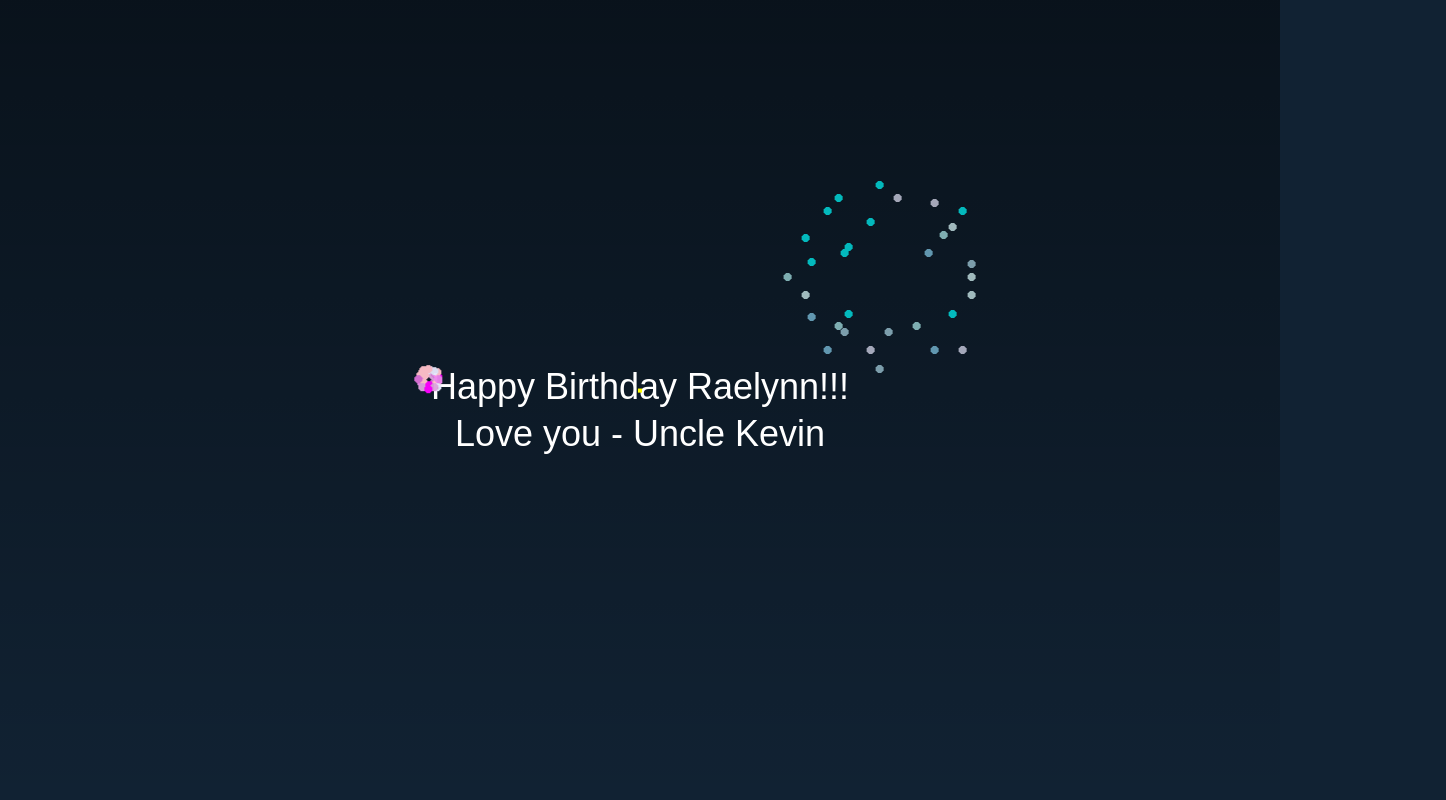
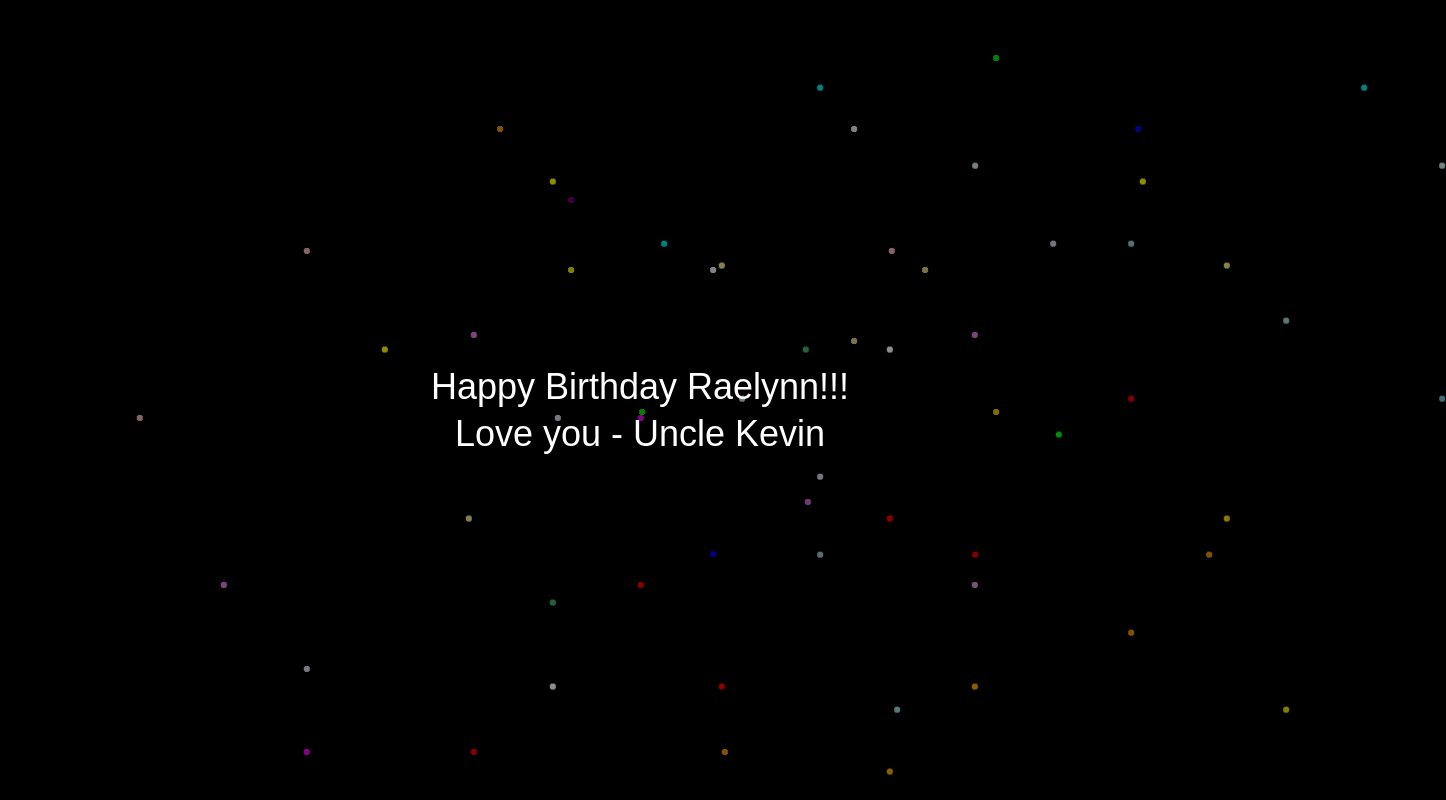
Before and after one commit to Novakane13/Novakane13.github.io, a plain HTML site: page index.html in a window 1280 px wide. Both pictures are taken after a click on the button "Click the cupcake for a surprise!". Shown: the top 800 px of the page, 1446 px wide, since content can reach past the window. Drawn offline with Linux system fonts and the light colour scheme.

Commit message:
Update index.html

```diff
--- a/index.html
+++ b/index.html
@@ -6,9 +6,7 @@
     <title>Happy Birthday</title>
     <style>
         body {
-            background:
-                linear-gradient(#0007, #0000),
-                #123;
+            background-color: black;
             margin: 0;
             height: 100vh;
             overflow: hidden;
@@ -29,57 +27,49 @@
         }
         .firework {
             --initialSize: 1vmin;
-            --finalSize: 100vmin;
-            --particleSize: 0.5vmin;
+            --finalSize: 120vmin;
+            --particleSize: 0.4vmin;
             --color1: yellow;
             --color2: khaki;
             --color3: white;
             --color4: lime;
             --color5: gold;
             --color6: mediumseagreen;
+            --color7: red;
+            --color8: orange;
+            --color9: magenta;
             --y: -30vmin;
             --x: -50%;
             --initialY: 60vmin;
             content: "";
-            animation: firework 2s infinite;
+            animation: firework 3.5s infinite;
             position: absolute;
             top: 50%;
             left: 50%;
-            transform: translate(-50%, var(--y));
+            transform: translate(-30%, var(--y));
             width: var(--initialSize);
             aspect-ratio: 1;
             background:
-                radial-gradient(circle, var(--color1) var(--particleSize), #0000 0) 50% 0%,
-                radial-gradient(circle, var(--color2) var(--particleSize), #0000 0) 100% 50%,
-                radial-gradient(circle, var(--color3) var(--particleSize), #0000 0) 50% 100%,
-                radial-gradient(circle, var(--color4) var(--particleSize), #0000 0) 0% 50%,
-                radial-gradient(circle, var(--color5) var(--particleSize), #0000 0) 80% 90%,
-                radial-gradient(circle, var(--color6) var(--particleSize), #0000 0) 95% 90%,
-                radial-gradient(circle, var(--color1) var(--particleSize), #0000 0) 90% 70%,
-                radial-gradient(circle, var(--color2) var(--particleSize), #0000 0) 100% 60%,
-                radial-gradient(circle, var(--color3) var(--particleSize), #0000 0) 55% 80%,
-                radial-gradient(circle, var(--color4) var(--particleSize), #0000 0) 70% 77%,
-                radial-gradient(circle, var(--color5) var(--particleSize), #0000 0) 22% 90%,
-                radial-gradient(circle, var(--color6) var(--particleSize), #0000 0) 45% 90%,
-                radial-gradient(circle, var(--color1) var(--particleSize), #0000 0) 33% 70%,
-                radial-gradient(circle, var(--color2) var(--particleSize), #0000 0) 10% 60%,
-                radial-gradient(circle, var(--color3) var(--particleSize), #0000 0) 31% 80%,
-                radial-gradient(circle, var(--color4) var(--particleSize), #0000 0) 28% 77%,
-                radial-gradient(circle, var(--color5) var(--particleSize), #0000 0) 13% 72%,
-                radial-gradient(circle, var(--color6) var(--particleSize), #0000 0) 80% 10%,
-                radial-gradient(circle, var(--color1) var(--particleSize), #0000 0) 95% 14%,
-                radial-gradient(circle, var(--color2) var(--particleSize), #0000 0) 90% 23%,
-                radial-gradient(circle, var(--color3) var(--particleSize), #0000 0) 100% 43%,
-                radial-gradient(circle, var(--color4) var(--particleSize), #0000 0) 85% 27%,
-                radial-gradient(circle, var(--color5) var(--particleSize), #0000 0) 77% 37%,
-                radial-gradient(circle, var(--color6) var(--particleSize), #0000 0) 60% 7%,
-                radial-gradient(circle, var(--color1) var(--particleSize), #0000 0) 22% 14%,
-                radial-gradient(circle, var(--color1) var(--particleSize), #0000 0) 45% 20%,
-                radial-gradient(circle, var(--color1) var(--particleSize), #0000 0) 33% 34%,
-                radial-gradient(circle, var(--color1) var(--particleSize), #0000 0) 10% 29%,
-                radial-gradient(circle, var(--color1) var(--particleSize), #0000 0) 31% 37%,
-                radial-gradient(circle, var(--color1) var(--particleSize), #0000 0) 28% 7%,
-                radial-gradient(circle, var(--color1) var(--particleSize), #0000 0) 13% 42%;
+                radial-gradient(circle, var(--color1) var(--particleSize), #0000 0) 20% 0%,
+                radial-gradient(circle, var(--color2) var(--particleSize), #0000 0) 40% 10%,
+                radial-gradient(circle, var(--color3) var(--particleSize), #0000 0) 60% 20%,
+                radial-gradient(circle, var(--color4) var(--particleSize), #0000 0) 80% 30%,
+                radial-gradient(circle, var(--color5) var(--particleSize), #0000 0) 100% 40%,
+                radial-gradient(circle, var(--color6) var(--particleSize), #0000 0) 20% 50%,
+                radial-gradient(circle, var(--color7) var(--particleSize), #0000 0) 40% 60%,
+                radial-gradient(circle, var(--color8) var(--particleSize), #0000 0) 60% 70%,
+                radial-gradient(circle, var(--color9) var(--particleSize), #0000 0) 80% 80%,
+                radial-gradient(circle, var(--color1) var(--particleSize), #0000 0) 0% 20%,
+                radial-gradient(circle, var(--color2) var(--particleSize), #0000 0) 10% 40%,
+                radial-gradient(circle, var(--color3) var(--particleSize), #0000 0) 20% 60%,
+                radial-gradient(circle, var(--color4) var(--particleSize), #0000 0) 30% 80%,
+                radial-gradient(circle, var(--color5) var(--particleSize), #0000 0) 40% 100%,
+                radial-gradient(circle, var(--color6) var(--particleSize), #0000 0) 50% 20%,
+                radial-gradient(circle, var(--color7) var(--particleSize), #0000 0) 60% 40%,
+                radial-gradient(circle, var(--color8) var(--particleSize), #0000 0) 70% 60%,
+                radial-gradient(circle, var(--color9) var(--particleSize), #0000 0) 80% 80%,
+                radial-gradient(circle, var(--color1) var(--particleSize), #0000 0) 90% 0%,
+                radial-gradient(circle, var(--color2) var(--particleSize), #0000 0) 100% 10%;
             background-size: var(--initialSize) var(--initialSize);
             background-repeat: no-repeat;
         }
@@ -87,13 +77,13 @@
             --x: -50%;
             --y: -50%;
             --initialY: -50%;
-            transform: translate(-50%, -50%) rotate(40deg) scale(1.3) rotateY(40deg);
+            transform: translate(-30%, -30%) rotate(40deg) scale(1.3) rotateY(40deg);
         }
         .firework::after {
             --x: -50%;
             --y: -50%;
             --initialY: -50%;
-            transform: translate(-50%, -50%) rotate(170deg) scale(1.15) rotateY(-30deg);
+            transform: translate(-30%, -30%) rotate(170deg) scale(1.15) rotateY(-30deg);
         }
         .firework:nth-child(2) {
             --x: 30vmin;
@@ -107,7 +97,10 @@
             --color4: orchid;
             --color5: plum;
             --color6: lavender;
-            --finalSize: 90vmin;
+            --color7: red;
+            --color8: orange;
+            --color9: yellow;
+            --finalSize: 110vmin;
             left: 30%;
             top: 60%;
             animation-delay: -0.25s;
@@ -125,15 +118,81 @@
             --color4: PaleTurquoise;
             --color5: SkyBlue;
             --color6: lavender;
-            --finalSize: 80vmin;
+            --color7: red;
+            --color8: orange;
+            --color9: yellow;
+            --finalSize: 100vmin;
             left: 70%;
             top: 60%;
             animation-delay: -0.4s;
         }
+        .firework:nth-child(4) {
+            --x: 0;
+            --y: -60vmin;
+        }
+        .firework:nth-child(4),
+        .firework:nth-child(4)::before,
+        .firework:nth-child(4)::after {
+            --color1: red;
+            --color2: orange;
+            --color3: yellow;
+            --color4: lime;
+            --color5: blue;
+            --color6: purple;
+            --color7: white;
+            --color8: khaki;
+            --color9: gold;
+            --finalSize: 90vmin;
+            left: 50%;
+            top: 40%;
+            animation-delay: -0.55s;
+        }
+        .firework:nth-child(5) {
+            --x: 20vmin;
+            --y: -40vmin;
+        }
+        .firework:nth-child(5),
+        .firework:nth-child(5)::before,
+        .firework:nth-child(5)::after {
+            --color1: magenta;
+            --color2: violet;
+            --color3: fuchsia;
+            --color4: orchid;
+            --color5: plum;
+            --color6: lavender;
+            --color7: yellow;
+            --color8: khaki;
+            --color9: gold;
+            --finalSize: 105vmin;
+            left: 80%;
+            top: 70%;
+            animation-delay: -0.7s;
+        }
+        .firework:nth-child(6) {
+            --x: -20vmin;
+            --y: -20vmin;
+        }
+        .firework:nth-child(6),
+        .firework:nth-child(6)::before,
+        .firework:nth-child(6)::after {
+            --color1: cyan;
+            --color2: lightcyan;
+            --color3: lightblue;
+            --color4: PaleTurquoise;
+            --color5: SkyBlue;
+            --color6: lavender;
+            --color7: white;
+            --color8: khaki;
+            --color9: gold;
+            --finalSize: 95vmin;
+            left: 20%;
+            top: 60%;
+            animation-delay: -0.85s;
+        }
         @keyframes firework {
             0% { transform: translate(var(--x), var(--initialY)); width: var(--initialSize); opacity: 1; }
             50% { width: 0.5vmin; opacity: 1; }
-            100% { width: var(--finalSize); opacity: 0; }
+            100% { width: var(--finalSize); opacity: .5; }
         }
         #animation-container {
             display: none;
@@ -159,6 +218,9 @@
         <div class="firework"></div>
         <div class="firework"></div>
         <div class="firework"></div>
+        <div class="firework"></div>
+        <div class="firework"></div>
+        <div class="firework"></div>
     </div>
     <div id="message-container">
         <div id="message">
```
